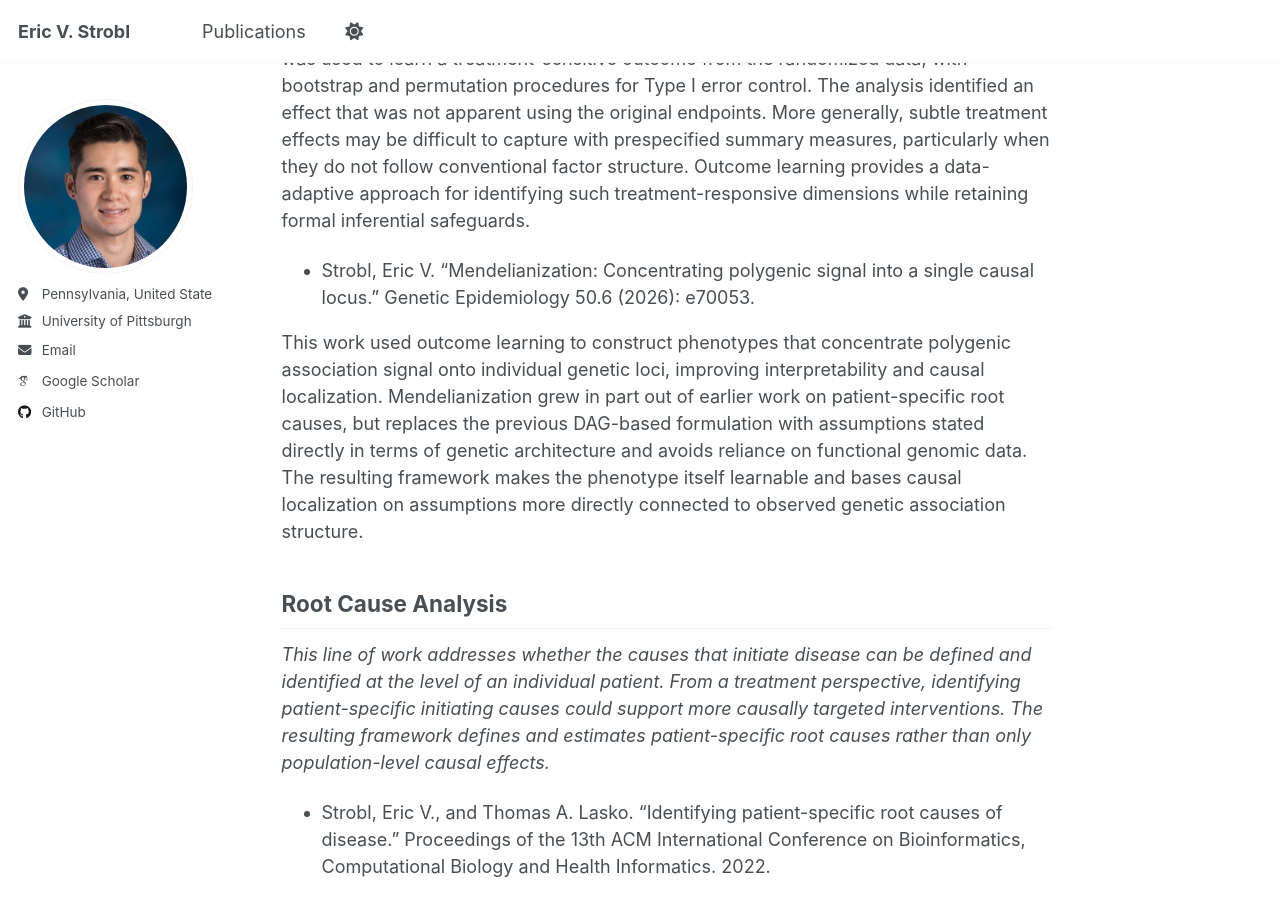
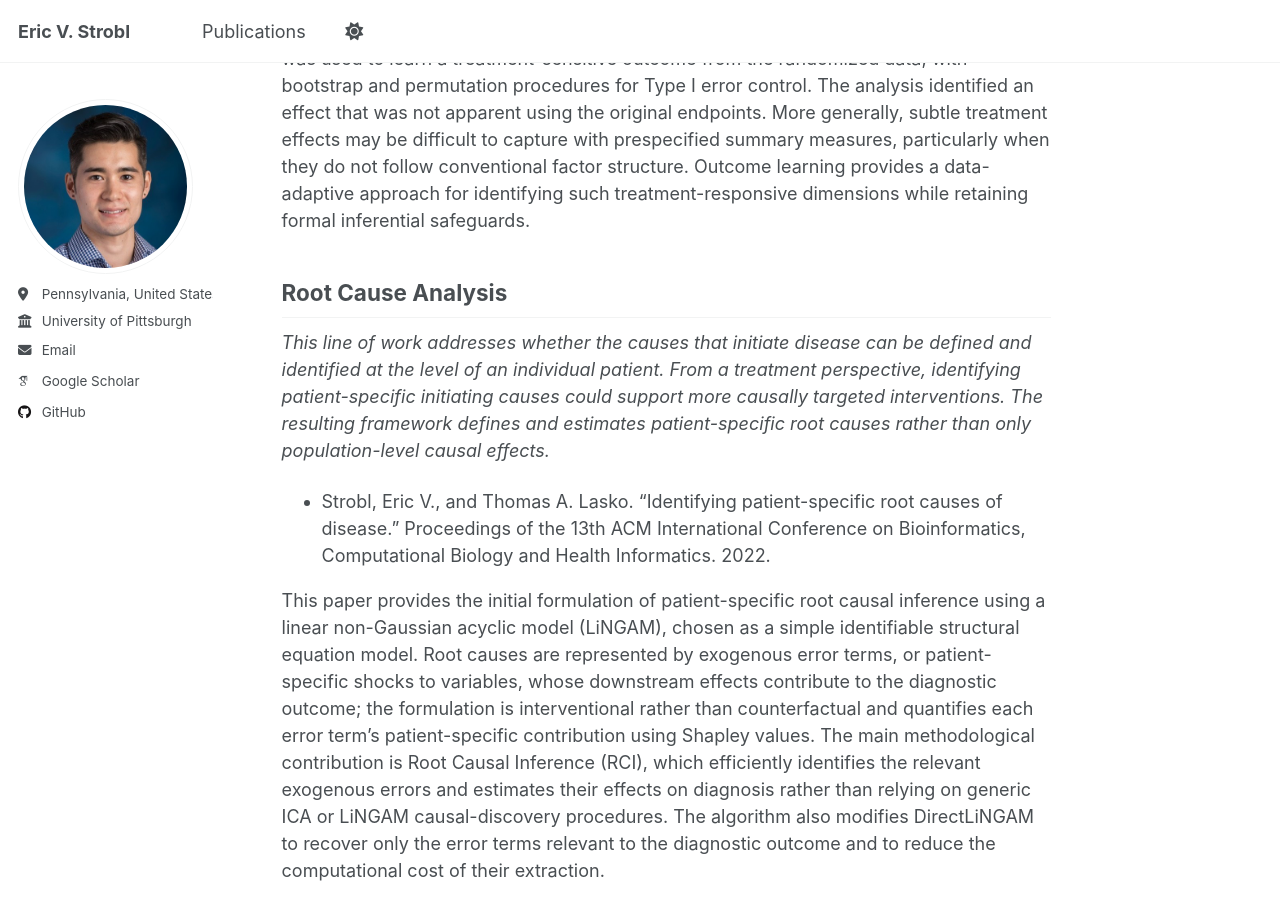
Before and after one commit to ericstrobl/ericstrobl.github.io, a Jekyll site: the page built from _pages/about.md, in a window 1280 px wide and 900 px high, scrolled down 2685 px. Built offline with Jekyll 4.4.1, drawn with Linux system fonts in a browser that asks for light colours; some web fonts are replaced; a script that is not in the unit is left out; some of the changed text lies outside the part shown.

Commit message:
Update about.md

```diff
--- a/_pages/about.md
+++ b/_pages/about.md
@@ -51,10 +51,6 @@ This work considers whether longitudinal medical data contain structure that can
 
 This study applied outcome learning to the SOARS-B randomized trial to examine whether oxytocin effects might be detectable beyond the prespecified primary outcomes. SCORE was used to learn a treatment-sensitive outcome from the randomized data, with bootstrap and permutation procedures for Type I error control. The analysis identified an effect that was not apparent using the original endpoints. More generally, subtle treatment effects may be difficult to capture with prespecified summary measures, particularly when they do not follow conventional factor structure. Outcome learning provides a data-adaptive approach for identifying such treatment-responsive dimensions while retaining formal inferential safeguards.
 
-- Strobl, Eric V. "Mendelianization: Concentrating polygenic signal into a single causal locus." Genetic Epidemiology 50.6 (2026): e70053.
-
-This work used outcome learning to construct phenotypes that concentrate polygenic association signal onto individual genetic loci, improving interpretability and causal localization. Mendelianization grew in part out of earlier work on patient-specific root causes, but replaces the previous DAG-based formulation with assumptions stated directly in terms of genetic architecture and avoids reliance on functional genomic data. The resulting framework makes the phenotype itself learnable and bases causal localization on assumptions more directly connected to observed genetic association structure.
-
 ## Root Cause Analysis
 
 _This line of work addresses whether the causes that initiate disease can be defined and identified at the level of an individual patient. From a treatment perspective, identifying patient-specific initiating causes could support more causally targeted interventions. The resulting framework defines and estimates patient-specific root causes rather than only population-level causal effects._
```
Also changed, not shown: other parts of _pages/about.md (+4 -0 lines).
